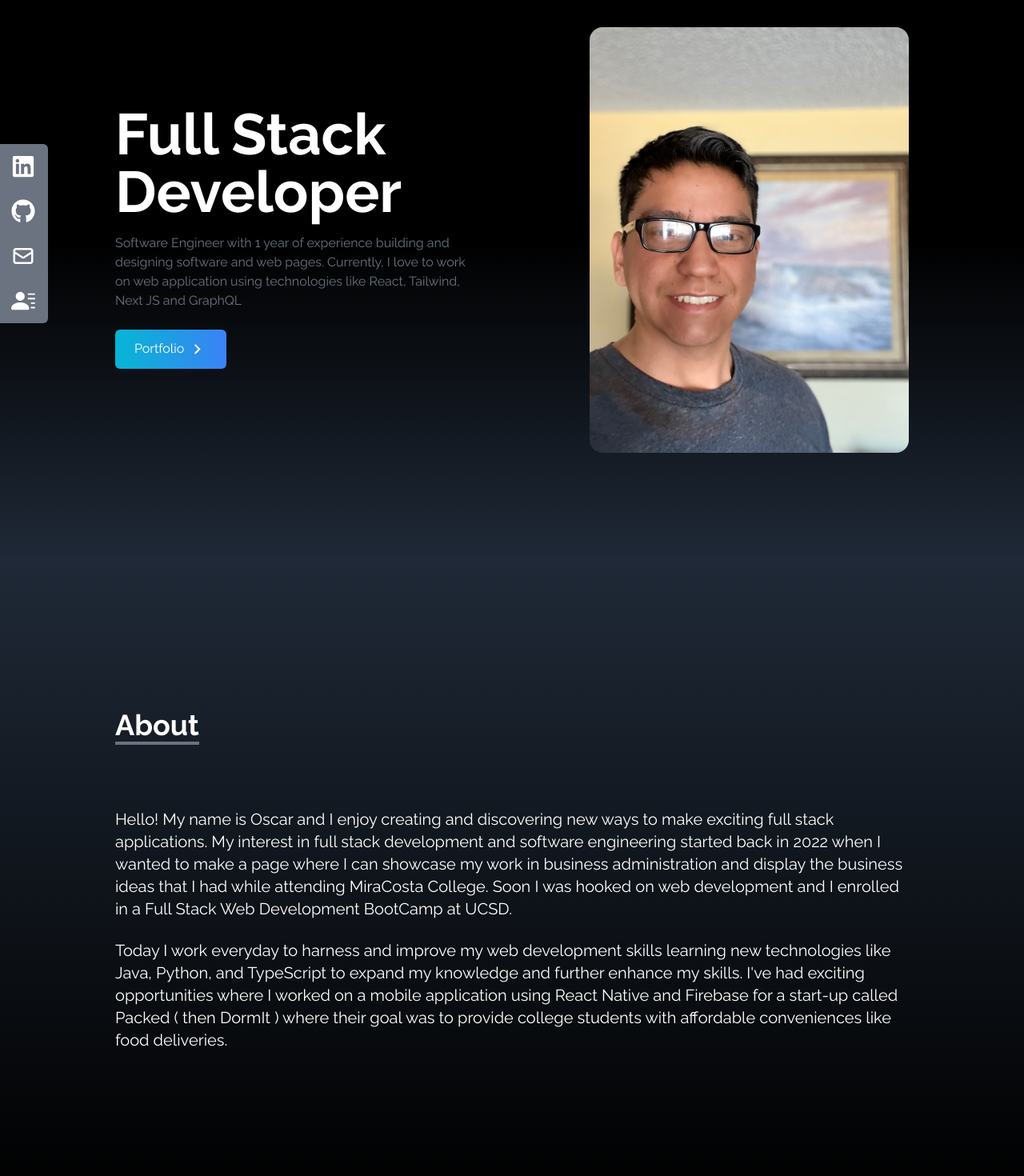
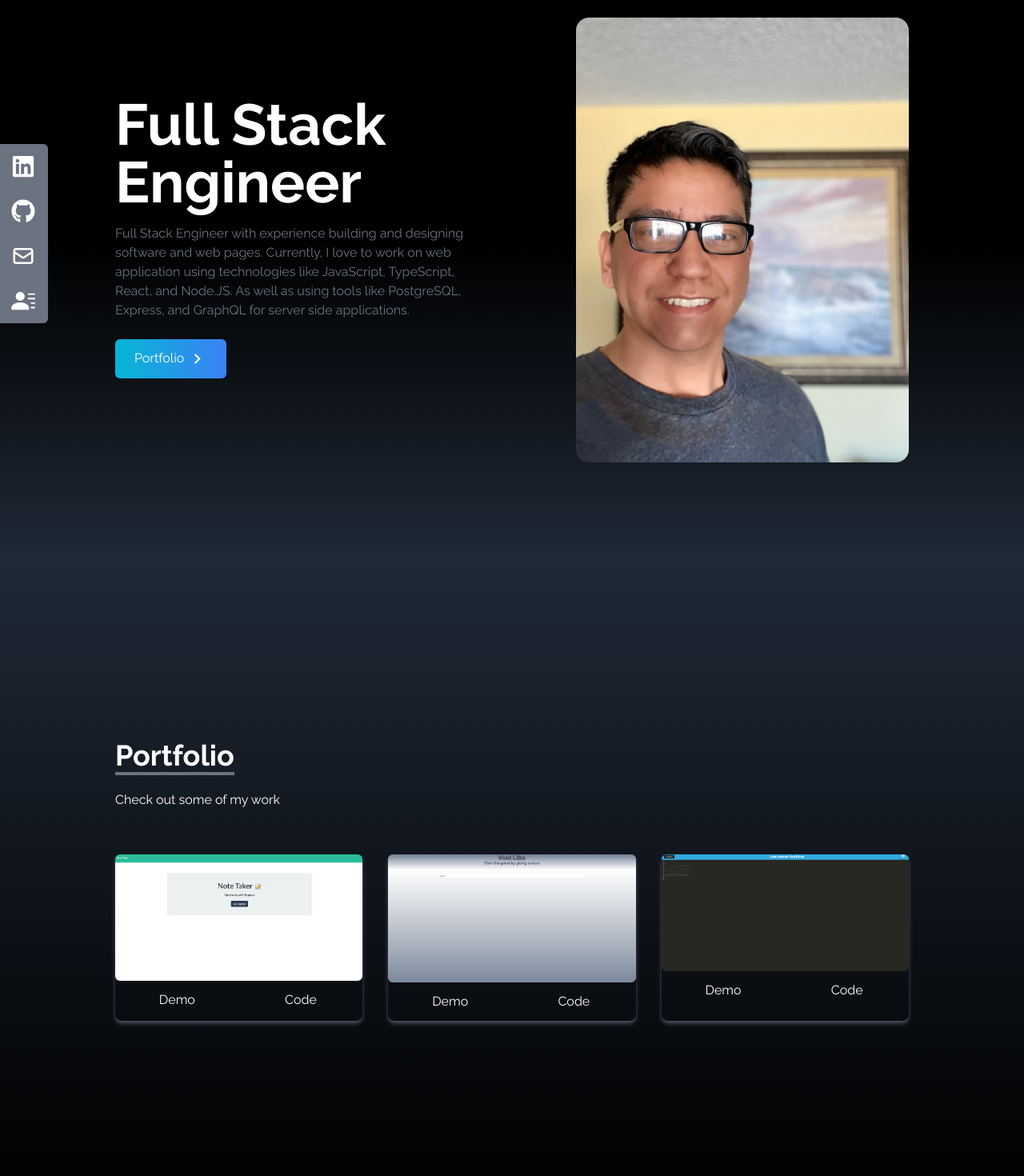
Before and after one commit to Ozz760/showCase2, a React (Create React App) app: page / in a window 1280 px wide. Shown: the part 100-1570 px from the top of the page at 80% size. Built offline with nearby package versions, Linux system fonts and the light colour scheme; a web font is replaced by a local one.

Commit message:
Took about me section out

```diff
--- a/src/App.js
+++ b/src/App.js
@@ -2,7 +2,7 @@ import React from "react";
 import NavBar from "./components/NavBar";
 import Home from "./components/Home";
 import SocialLinks from "./components/SocialLinks";
-import About from "./components/About";
+// import About from "./components/About";
 import Portfolio from "./components/Portfolio";
 import Experience from "./components/Experience";
 import Contact from "./components/Contact";
@@ -12,7 +12,7 @@ function App() {
     <div>
       <NavBar />
       <Home />
-      <About />
+      {/* <About /> */}
       <Portfolio />
       <Experience />
       <Contact />
--- a/src/components/Contact.jsx
+++ b/src/components/Contact.jsx
@@ -4,7 +4,7 @@ const Contact = () => {
   return (
     <div
       name="contact"
-      className="w-full md:h-screen bg-gradient-to-b from-black to-gray-800 p-4 text-white"
+      className="w-full md:h-screen bg-gradient-to-b from-gray-800 to-black p-4 text-white"
     >
       <div className="flex flex-col p-4 justify-center max-w-screen-lg mx-auto h-full">
         <div className="pb-8">
--- a/src/components/Experience.jsx
+++ b/src/components/Experience.jsx
@@ -90,7 +90,7 @@ const Experience = () => {
   return (
     <div
       name="experience"
-      className="bg-gradient-to-b from-gray-800 to-black w-full md:h-screen"
+      className="bg-gradient-to-b from-black to-gray-800 w-full md:h-screen"
     >
       <div className="max-w-screen-lg mx-auto p-4 flex flex-col justify-center w-full h-full text-white">
         <div>
--- a/src/components/Home.jsx
+++ b/src/components/Home.jsx
@@ -12,12 +12,14 @@ const Home = () => {
       <div className="max-w-screen-lg mx-auto flex flex-col items-center justify-center h-full px-4 md:flex-row">
         <div className="flex flex-col justify-center h-full">
           <h2 className="text-4xl sm:text-7xl font-bold text-white">
-            Full Stack Developer
+            Full Stack Engineer
           </h2>
           <p className="text-gray-500 py-4 max-w-md">
-            Software Engineer with 1 year of experience building and designing
-            software and web pages. Currently, I love to work on web application
-            using technologies like React, Tailwind, Next JS and GraphQL{" "}
+            Full Stack Engineer with experience building and designing software
+            and web pages. Currently, I love to work on web application using
+            technologies like JavaScript, TypeScript, React, and Node.JS. As
+            well as using tools like PostgreSQL, Express, and GraphQL for server
+            side applications.{" "}
           </p>
           <div>
             <Link
--- a/src/components/NavBar.jsx
+++ b/src/components/NavBar.jsx
@@ -9,10 +9,10 @@ const NavBar = () => {
       id: 1,
       link: "home",
     },
-    {
-      id: 2,
-      link: "about",
-    },
+    // {
+    //   id: 2,
+    //   link: "about",
+    // },
     {
       id: 3,
       link: "portfolio",
--- a/src/components/Portfolio.jsx
+++ b/src/components/Portfolio.jsx
@@ -27,7 +27,7 @@ const Portfolio = () => {
   return (
     <div
       name="portfolio"
-      className="bg-gradient-to-b from-black to-gray-800 w-full text-white md:h-screen"
+      className="bg-gradient-to-b from-gray-800 to-black w-full text-white md:h-screen"
     >
       <div className="max-w-screen-lg p-4 mx-auto flex flex-col justify-center w-full h-full">
         <div className="pb-8">
```
